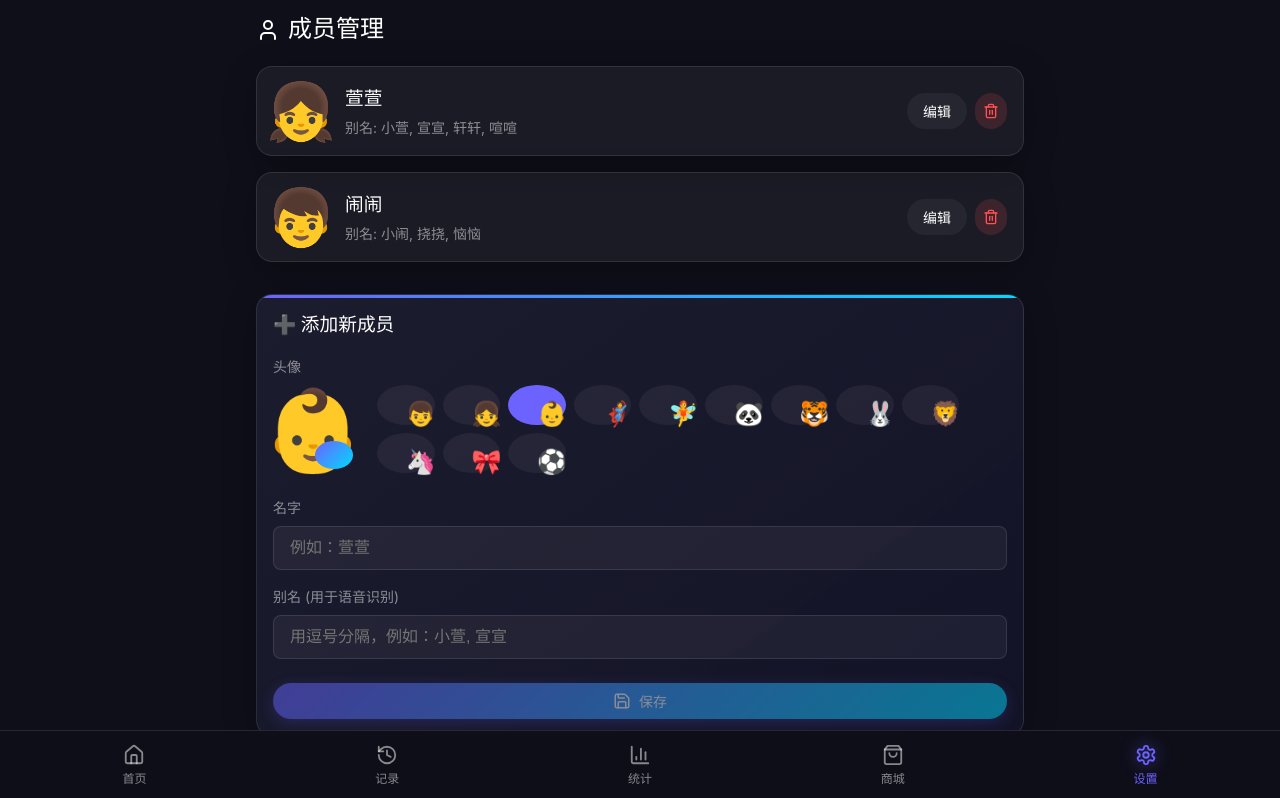
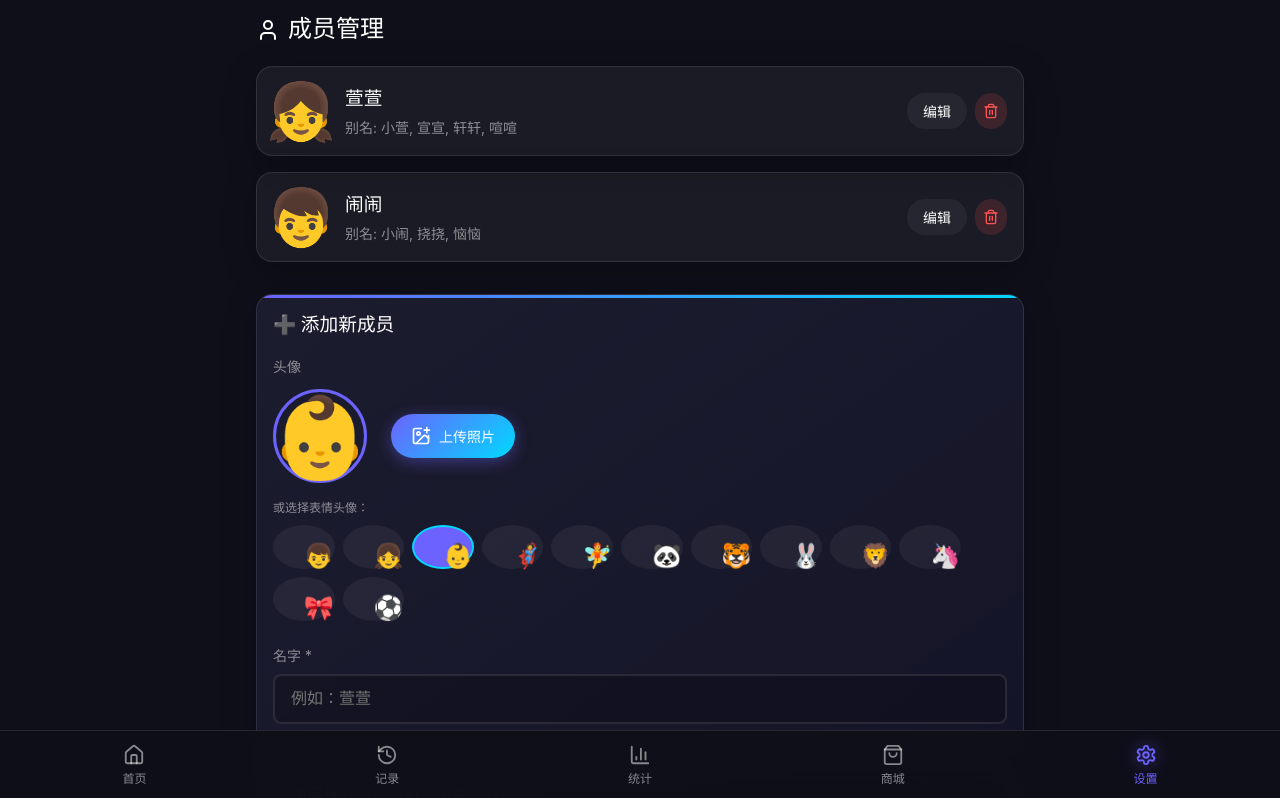
Before and after one commit to dai2dai1/-, a React (Vite) app: page /settings in a window 1280 px wide. Shown: the top 798 px of the page. Built offline with nearby package versions, Linux system fonts and the light colour scheme.

Commit message:
Fix: Prominent photo upload button, improved voice recognition feedback

```diff
--- a/src/components/VoiceCommandButton.jsx
+++ b/src/components/VoiceCommandButton.jsx
@@ -1,39 +1,46 @@
-import { useState, useEffect, useRef } from 'react';
-import { Mic, MicOff, AlertCircle } from 'lucide-react';
+import { useState, useEffect, useRef, useCallback } from 'react';
+import { Mic, MicOff, AlertCircle, Volume2 } from 'lucide-react';
 
 const VoiceCommandButton = ({ onCommand }) => {
     const [isListening, setIsListening] = useState(false);
     const [error, setError] = useState(null);
     const [isSupported, setIsSupported] = useState(true);
+    const [statusText, setStatusText] = useState('点击开始说话');
     const recognitionRef = useRef(null);
+    const isInitializedRef = useRef(false);
 
-    useEffect(() => {
-        // Initialize Speech Recognition
+    const initRecognition = useCallback(() => {
         const SpeechRecognition = window.SpeechRecognition || window.webkitSpeechRecognition;
 
         if (!SpeechRecognition) {
             setIsSupported(false);
             setError('此设备不支持语音识别');
-            return;
+            return null;
         }
 
         const recognition = new SpeechRecognition();
         recognition.continuous = false;
         recognition.lang = 'zh-CN';
         recognition.interimResults = false;
+        recognition.maxAlternatives = 1;
 
         recognition.onstart = () => {
+            console.log('Speech recognition started');
             setIsListening(true);
             setError(null);
+            setStatusText('🎙️ 正在聆听...');
         };
 
         recognition.onend = () => {
+            console.log('Speech recognition ended');
             setIsListening(false);
+            setStatusText('点击开始说话');
         };
 
         recognition.onresult = (event) => {
             const transcript = event.results[0][0].transcript;
             console.log('Voice result:', transcript);
+            setStatusText('✅ 识别成功');
             if (onCommand) {
                 onCommand(transcript);
             }
@@ -46,56 +53,101 @@ const VoiceCommandButton = ({ onCommand }) => {
             switch (event.error) {
                 case 'not-allowed':
                 case 'permission-denied':
-                    setError('麦克风权限被拒绝，请在设置中开启');
+                    setError('麦克风权限被拒绝');
+                    setStatusText('请在设置中开启麦克风权限');
                     break;
                 case 'no-speech':
-                    setError('没有检测到语音，请再试一次');
+                    setError(null);
+                    setStatusText('没有检测到语音，请再试');
                     break;
                 case 'network':
-                    setError('网络错误，请检查网络连接');
+                    setError('网络错误');
+                    setStatusText('请检查网络连接');
+                    break;
+                case 'audio-capture':
+                    setError('无法获取麦克风');
+                    setStatusText('请检查麦克风设备');
                     break;
                 case 'aborted':
-                    // User aborted, no error message needed
+                    setStatusText('点击开始说话');
                     break;
                 default:
-                    setError(`识别失败: ${event.error}`);
+                    setError(`错误: ${event.error}`);
+                    setStatusText('点击重试');
             }
         };
 
-        recognitionRef.current = recognition;
+        recognition.onspeechstart = () => {
+            console.log('Speech detected');
+            setStatusText('🗣️ 检测到语音...');
+        };
+
+        recognition.onspeechend = () => {
+            console.log('Speech ended');
+            setStatusText('⏳ 正在识别...');
+        };
+
+        return recognition;
+    }, [onCommand]);
+
+    useEffect(() => {
+        if (!isInitializedRef.current) {
+            recognitionRef.current = initRecognition();
+            isInitializedRef.current = true;
+        }
 
         return () => {
             if (recognitionRef.current) {
-                recognitionRef.current.abort();
+                try {
+                    recognitionRef.current.abort();
+                } catch (e) { }
             }
         };
-    }, [onCommand]);
+    }, [initRecognition]);
 
-    const toggleListen = async () => {
+    const handleClick = () => {
+        setError(null);
+
         if (!isSupported) {
             setError('此设备不支持语音识别');
             return;
         }
 
-        setError(null);
-
         if (isListening) {
-            recognitionRef.current?.stop();
+            console.log('Stopping recognition...');
+            try {
+                recognitionRef.current?.stop();
+            } catch (e) {
+                console.error('Stop error:', e);
+            }
             return;
         }
 
-        // Try to start recognition directly
-        // The browser/WebView will handle permission prompts
+        // Re-initialize if needed
+        if (!recognitionRef.current) {
+            recognitionRef.current = initRecognition();
+        }
+
         if (recognitionRef.current) {
+            console.log('Starting recognition...');
+            setStatusText('正在启动...');
             try {
                 recognitionRef.current.start();
             } catch (e) {
-                console.error('Failed to start recognition:', e);
+                console.error('Start error:', e);
                 if (e.message?.includes('already started')) {
-                    // Already running, try to stop and restart
-                    recognitionRef.current.stop();
+                    try {
+                        recognitionRef.current.stop();
+                        setTimeout(() => {
+                            recognitionRef.current?.start();
+                        }, 100);
+                    } catch (e2) {
+                        setError('启动失败，请重试');
+                        setStatusText('点击重试');
+                    }
                 } else {
-                    setError('启动语音识别失败，请重试');
+                    setError('启动失败');
+                    setStatusText('点击重试');
                 }
             }
         }
@@ -104,20 +156,20 @@ const VoiceCommandButton = ({ onCommand }) => {
     return (
         <div style={{ textAlign: 'center', margin: 'var(--spacing-xl) 0' }}>
             <button
-                onClick={toggleListen}
+                onClick={handleClick}
                 disabled={!isSupported}
                 style={{
-                    width: '90px',
-                    height: '90px',
+                    width: '100px',
+                    height: '100px',
                     borderRadius: '50%',
                     background: isListening
-                        ? 'var(--gradient-accent)'
-                        : 'var(--gradient-primary)',
+                        ? 'linear-gradient(135deg, #FF6B9D 0%, #FF8E53 100%)'
+                        : 'linear-gradient(135deg, #6C63FF 0%, #00D9FF 100%)',
                     color: 'white',
                     border: 'none',
                     boxShadow: isListening
-                        ? '0 0 0 15px rgba(255, 107, 157, 0.2), 0 0 30px rgba(255, 107, 157, 0.3)'
-                        : '0 8px 30px rgba(108, 99, 255, 0.4)',
+                        ? '0 0 0 20px rgba(255, 107, 157, 0.15), 0 0 40px rgba(255, 107, 157, 0.3)'
+                        : '0 10px 40px rgba(108, 99, 255, 0.4)',
                     cursor: isSupported ? 'pointer' : 'not-allowed',
                     display: 'flex',
                     alignItems: 'center',
@@ -127,21 +179,21 @@ const VoiceCommandButton = ({ onCommand }) => {
                     opacity: isSupported ? 1 : 0.5
                 }}
             >
-                {isListening ? <MicOff size={36} /> : <Mic size={36} />}
+                {isListening ? <Volume2 size={40} /> : <Mic size={40} />}
             </button>
 
             <p style={{
                 marginTop: 'var(--spacing-md)',
-                color: error ? 'var(--color-danger)' : (isListening ? 'var(--color-accent)' : 'var(--color-text-muted)'),
+                color: error ? 'var(--color-danger)' : (isListening ? 'var(--color-accent)' : 'var(--color-text-secondary)'),
                 fontWeight: 600,
                 fontSize: 'var(--font-size-sm)',
-                display: 'flex',
-                alignItems: 'center',
-                justifyContent: 'center',
-                gap: '6px'
+                minHeight: '24px'
             }}>
-                {error && <AlertCircle size={16} />}
-                {error ? error : (isListening ? '🎙️ 正在聆听...' : '点击开始说话')}
+                {error ? (
+                    <span style={{ display: 'flex', alignItems: 'center', justifyContent: 'center', gap: '6px' }}>
+                        <AlertCircle size={16} /> {error}
+                    </span>
+                ) : statusText}
             </p>
 
             {isListening && (
@@ -149,22 +201,30 @@ const VoiceCommandButton = ({ onCommand }) => {
                     marginTop: 'var(--spacing-sm)',
                     display: 'flex',
                     justifyContent: 'center',
-                    gap: '4px'
+                    gap: '6px'
                 }}>
-                    {[0, 1, 2].map(i => (
+                    {[0, 1, 2, 3, 4].map(i => (
                         <div
                             key={i}
                             style={{
-                                width: '6px',
-                                height: '6px',
-                                borderRadius: '50%',
+                                width: '4px',
+                                height: '20px',
+                                borderRadius: '2px',
                                 background: 'var(--color-accent)',
-                                animation: `pulse 1s ease-in-out ${i * 0.2}s infinite`
+                                animation: `soundwave 0.5s ease-in-out ${i * 0.1}s infinite alternate`,
+                                transformOrigin: 'bottom'
                             }}
                         />
                     ))}
                 </div>
             )}
+
+            <style>{`
+                @keyframes soundwave {
+                    from { transform: scaleY(0.3); }
+                    to { transform: scaleY(1); }
+                }
+            `}</style>
         </div>
     );
 };
--- a/src/pages/Settings.jsx
+++ b/src/pages/Settings.jsx
@@ -1,6 +1,6 @@
 import { useState, useRef } from 'react';
 import { useAppContext } from '../context/AppContext';
-import { ArrowLeft, Plus, Trash2, Save, Camera, User } from 'lucide-react';
+import { Trash2, Save, Camera, User, Upload, ImagePlus } from 'lucide-react';
 import Avatar from '../components/Avatar';
 
 const EMOJI_OPTIONS = ['👦', '👧', '👶', '🦸', '🧚', '🐼', '🐯', '🐰', '🦁', '🦄', '🎀', '⚽'];
@@ -114,36 +114,46 @@ const Settings = () => {
 
                 {/* Avatar Selection */}
                 <div style={{ marginBottom: 'var(--spacing-lg)' }}>
-                    <label style={{ display: 'block', marginBottom: '8px', color: 'var(--color-text-muted)', fontSize: 'var(--font-size-sm)' }}>头像</label>
-                    <div style={{ display: 'flex', alignItems: 'center', gap: 'var(--spacing-lg)' }}>
-                        <div style={{ position: 'relative' }}>
+                    <label style={{ display: 'block', marginBottom: '12px', color: 'var(--color-text-muted)', fontSize: 'var(--font-size-sm)' }}>头像</label>
+
+                    {/* Current Avatar Preview */}
+                    <div style={{ display: 'flex', alignItems: 'center', gap: 'var(--spacing-lg)', marginBottom: 'var(--spacing-md)' }}>
+                        <div style={{
+                            position: 'relative',
+                            border: '3px solid var(--color-primary)',
+                            borderRadius: '50%',
+                            padding: '4px'
+                        }}>
                             <Avatar avatar={formData.avatar} size="5rem" />
+                        </div>
+
+                        {/* Upload Photo Button - PROMINENT */}
                         <button
                             onClick={() => fileInputRef.current?.click()}
+                            className="btn btn-primary"
                             style={{
-                                    position: 'absolute',
-                                    bottom: 0,
-                                    right: 0,
-                                    width: '28px',
-                                    height: '28px',
-                                    borderRadius: '50%',
-                                    background: 'var(--gradient-primary)',
-                                    border: 'none',
-                                    cursor: 'pointer',
                                 display: 'flex',
                                 alignItems: 'center',
-                                    justifyContent: 'center'
+                                gap: '8px',
+                                padding: '12px 20px'
                             }}
                         >
-                                <Camera size={14} color="white" />
+                            <ImagePlus size={20} />
+                            上传照片
                         </button>
                         <input
                             type="file"
                             ref={fileInputRef}
                             accept="image/*"
+                            capture="environment"
                             onChange={handleImageUpload}
                             style={{ display: 'none' }}
                         />
+                    </div>
+
+                    {/* Or choose emoji */}
+                    <div style={{ color: 'var(--color-text-muted)', fontSize: 'var(--font-size-xs)', marginBottom: '8px' }}>
+                        或选择表情头像：
                     </div>
                     <div style={{ display: 'flex', flexWrap: 'wrap', gap: '8px' }}>
                         {EMOJI_OPTIONS.map(emoji => (
@@ -153,10 +163,10 @@ const Settings = () => {
                                 style={{
                                     fontSize: '1.5rem',
                                     background: formData.avatar === emoji ? 'var(--color-primary)' : 'var(--glass-bg)',
-                                        border: 'none',
+                                    border: formData.avatar === emoji ? '2px solid var(--color-secondary)' : '2px solid transparent',
                                     borderRadius: '50%',
-                                        width: '40px',
-                                        height: '40px',
+                                    width: '44px',
+                                    height: '44px',
                                     cursor: 'pointer',
                                     transition: 'all 0.2s'
                                 }}
@@ -166,11 +176,10 @@ const Settings = () => {
                         ))}
                     </div>
                 </div>
-                </div>
 
                 {/* Name Input */}
                 <div style={{ marginBottom: 'var(--spacing-md)' }}>
-                    <label style={{ display: 'block', marginBottom: '8px', color: 'var(--color-text-muted)', fontSize: 'var(--font-size-sm)' }}>名字</label>
+                    <label style={{ display: 'block', marginBottom: '8px', color: 'var(--color-text-muted)', fontSize: 'var(--font-size-sm)' }}>名字 *</label>
                     <input
                         type="text"
                         value={formData.name}
@@ -178,10 +187,10 @@ const Settings = () => {
                         placeholder="例如：萱萱"
                         style={{
                             width: '100%',
-                            padding: '12px 16px',
+                            padding: '14px 16px',
                             borderRadius: 'var(--radius-sm)',
-                            border: 'var(--glass-border)',
-                            background: 'var(--glass-bg)',
+                            border: '2px solid rgba(255,255,255,0.1)',
+                            background: 'rgba(0,0,0,0.2)',
                             color: 'var(--color-text-primary)',
                             fontSize: 'var(--font-size-base)',
                             outline: 'none'
@@ -199,24 +208,27 @@ const Settings = () => {
                         placeholder="用逗号分隔，例如：小萱, 宣宣"
                         style={{
                             width: '100%',
-                            padding: '12px 16px',
+                            padding: '14px 16px',
                             borderRadius: 'var(--radius-sm)',
-                            border: 'var(--glass-border)',
-                            background: 'var(--glass-bg)',
+                            border: '2px solid rgba(255,255,255,0.1)',
+                            background: 'rgba(0,0,0,0.2)',
                             color: 'var(--color-text-primary)',
                             fontSize: 'var(--font-size-base)',
                             outline: 'none'
                         }}
                     />
+                    <div style={{ marginTop: '6px', fontSize: 'var(--font-size-xs)', color: 'var(--color-text-muted)' }}>
+                        💡 添加多个别名可以提高语音识别准确率
+                    </div>
                 </div>
 
                 {/* Buttons */}
                 <div style={{ display: 'flex', gap: 'var(--spacing-sm)' }}>
-                    <button className="btn btn-primary" onClick={handleSave} disabled={!formData.name} style={{ flex: 1 }}>
+                    <button className="btn btn-primary" onClick={handleSave} disabled={!formData.name} style={{ flex: 1, padding: '14px' }}>
                         <Save size={18} /> 保存
                     </button>
                     {editingId && (
-                        <button className="btn" onClick={handleCancel} style={{ background: 'var(--glass-bg)', color: 'var(--color-text-primary)' }}>
+                        <button className="btn" onClick={handleCancel} style={{ background: 'var(--glass-bg)', color: 'var(--color-text-primary)', padding: '14px 24px' }}>
                             取消
                         </button>
                     )}
```
Lines whose indentation alone changed are shown as unchanged.
